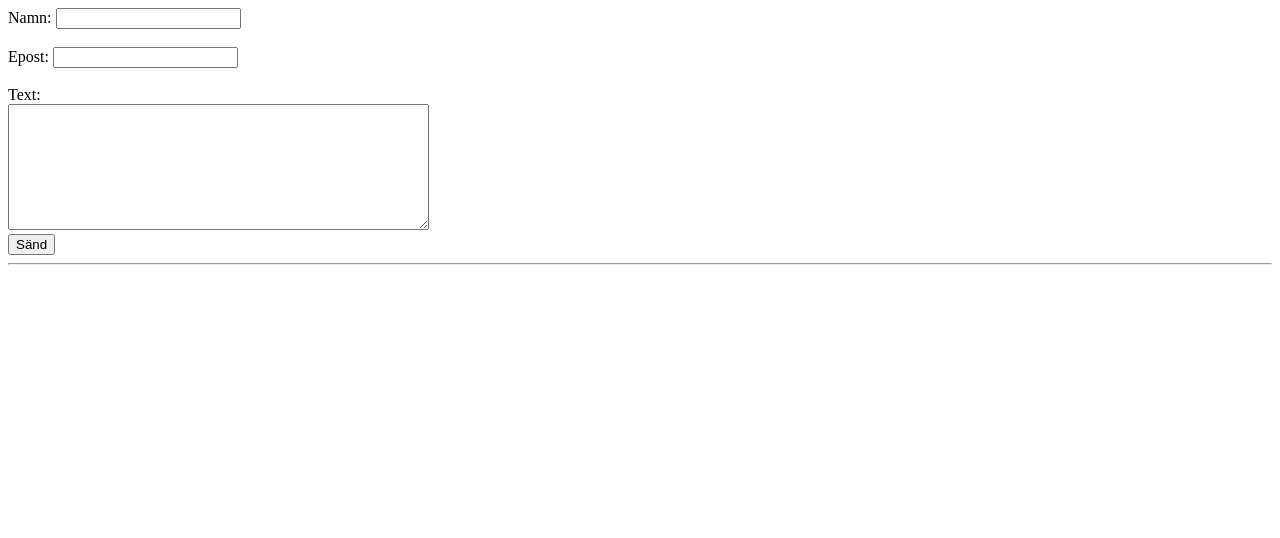
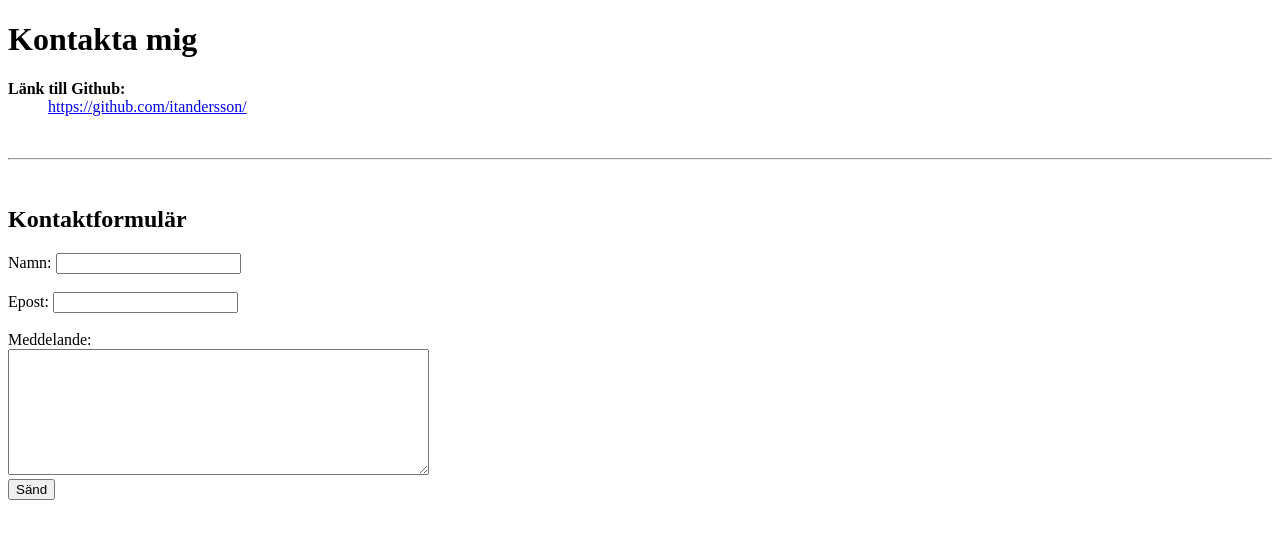
Before and after one commit to itandersson/HTML-Personal_site, a plain HTML site: page contact.htm in a window 1280 px wide. Drawn offline with Linux system fonts and the light colour scheme.

Commit message:
Uppdaterar contact.htm

```diff
--- a/contact.htm
+++ b/contact.htm
@@ -5,20 +5,28 @@
   <meta charset="UTF-8">
   <meta name="viewport" content="width=device-width, initial-scale=1.0">
   <meta http-equiv="X-UA-Compatible" content="ie=edge">
-  <title>kontaktformulär</title>
+  <title>Kontakta mig</title>
 </head>
 
 <body>
+  <h1>Kontakta mig</h1>
+  <dl>
+    <dt><strong>Länk till Github:</strong></dt>
+    <dd><a href="https://github.com/itandersson/">https://github.com/itandersson/</a></dd>
+  </dl>
+  <br>
+  <hr>
+  <br>
+  <h2>Kontaktformulär</h2>
   <form action="mailto:you@yourwebsite.com" method="get">
     <label for="namn">Namn:</label>
     <input type="text" id="namn" name="Namn"><br><br>
     <label for="email">Epost:</label>
     <input type="email" id="email" name="E-post"><br><br>
-    <label for="textarea">Text:</label><br>
+    <label for="textarea">Meddelande:</label><br>
     <textarea name="textarea" rows="8" cols="50"></textarea><br>
     <input type="submit" name="Sänd" value="Sänd">
   </form>
-  <hr>
 </body>
 
 </html>
```
